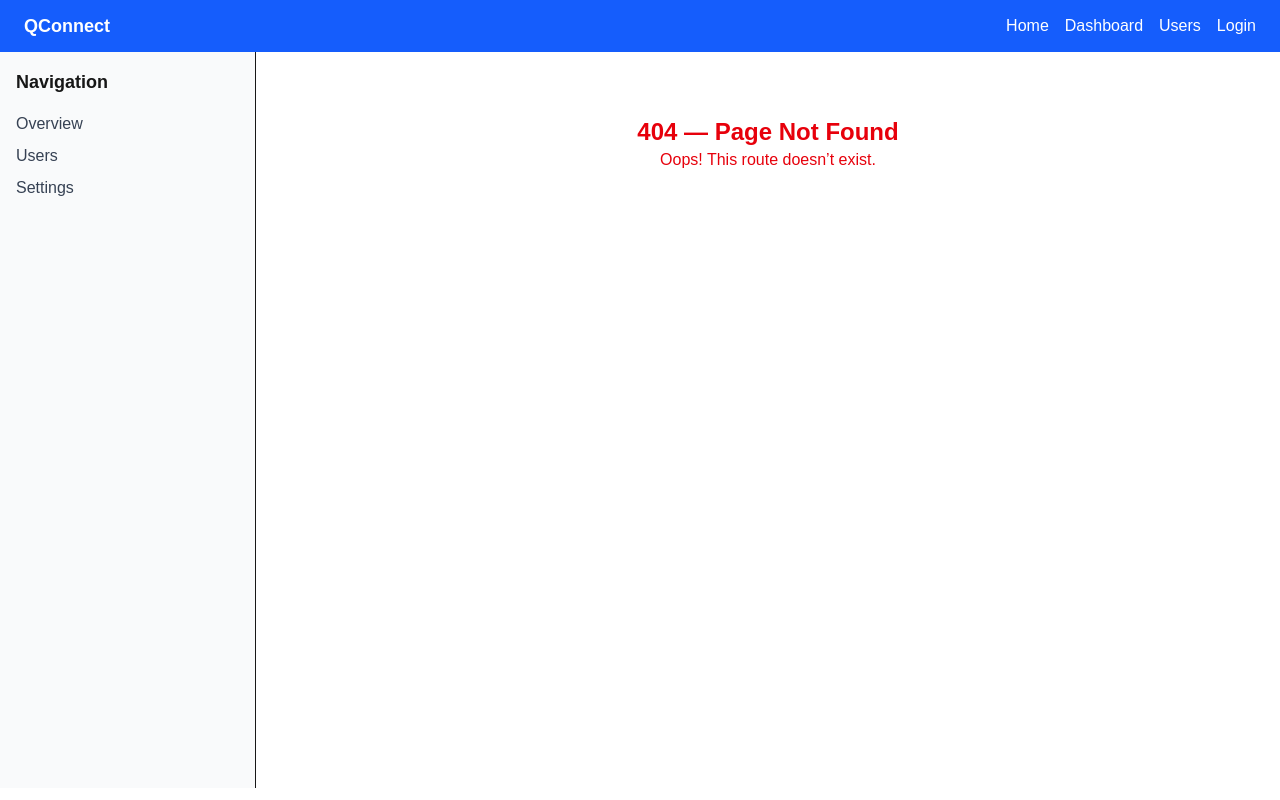
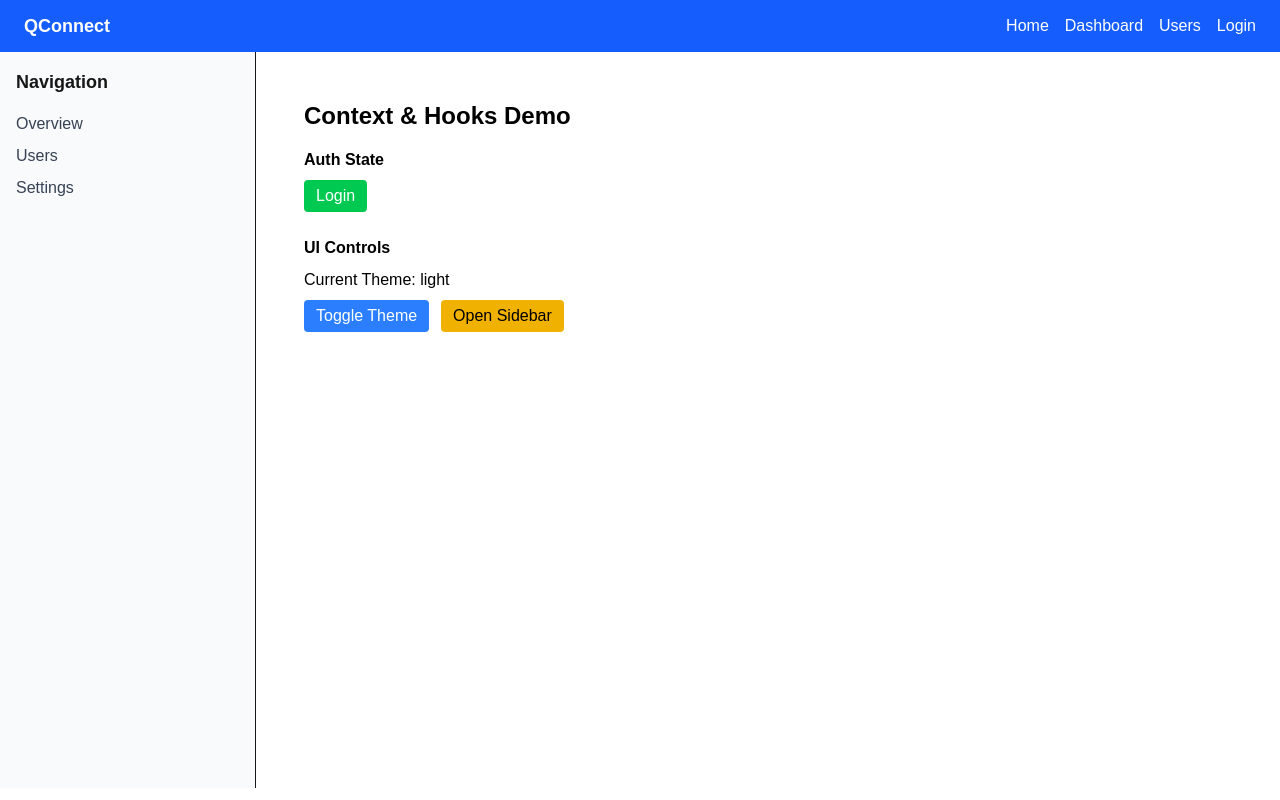
Before and after one commit to kalviumcommunity/S86-1225-Vertex-Full-Stack-With-NextjsAnd-AWS-Azure-QConnect, a Next.js app in the folder qconnect/: page /context-demo in a window 1280 px wide. Before the commit this address had no page. Built offline with nearby package versions, Linux system fonts and the light colour scheme.

Commit message:
State Management using Context & Hooks

```diff
--- /dev/null
+++ b/qconnect/src/app/context-demo/page.tsx
@@ -0,0 +1,35 @@
+"use client";
+import { useAuth } from "@/hooks/useAuth";
+import { useUI } from "@/hooks/useUI";
+
+export default function ContextDemo() {
+  const { isAuthenticated, user, login, logout } = useAuth();
+  const { theme, toggleTheme, sidebarOpen, toggleSidebar } = useUI();
+
+  return (
+    <main className={`p-6 ${theme === "dark" ? "bg-gray-900 text-white" : "bg-white text-black"}`}>
+      <h1 className="text-2xl font-bold mb-4">Context & Hooks Demo</h1>
+
+      <section className="mb-6">
+        <h2 className="font-semibold mb-2">Auth State</h2>
+        {isAuthenticated ? (
+          <>
+            <p>Logged in as: {user?.name || user?.email || "(unknown)"}</p>
+            <button onClick={logout} className="bg-red-500 text-white px-3 py-1 rounded mt-2">Logout</button>
+          </>
+        ) : (
+          <button onClick={() => login({ name: "DemoUser", email: "demo@example.com" })} className="bg-green-500 text-white px-3 py-1 rounded">Login</button>
+        )}
+      </section>
+
+      <section>
+        <h2 className="font-semibold mb-2">UI Controls</h2>
+        <p>Current Theme: {theme}</p>
+        <div className="flex gap-3 mt-2">
+          <button onClick={toggleTheme} className="bg-blue-500 text-white px-3 py-1 rounded">Toggle Theme</button>
+          <button onClick={toggleSidebar} className="bg-yellow-500 text-black px-3 py-1 rounded">{sidebarOpen ? "Close Sidebar" : "Open Sidebar"}</button>
+        </div>
+      </section>
+    </main>
+  );
+}
--- a/qconnect/src/app/layout.tsx
+++ b/qconnect/src/app/layout.tsx
@@ -1,6 +1,8 @@
 import type { Metadata } from "next";
 import { Geist, Geist_Mono } from "next/font/google";
 import "./globals.css";
+import { AuthProvider } from "@/context/AuthContext";
+import { UIProvider } from "@/context/UIContext";
 import "@/components/layout/LayoutWrapper"; // ensure component is included in bundle
 import LayoutWrapper from "@/components/layout/LayoutWrapper";
 
@@ -36,9 +38,13 @@ export default function RootLayout({
             {/* We render LayoutWrapper directly so pages get consistent header/sidebar */}
             {/* Note: LayoutWrapper uses Header and Sidebar which are client components */}
             {/* eslint-disable-next-line @next/next/no-sync-scripts */}
-            <LayoutWrapper>
-              {children}
-            </LayoutWrapper>
+            <AuthProvider>
+              <UIProvider>
+                <LayoutWrapper>
+                  {children}
+                </LayoutWrapper>
+              </UIProvider>
+            </AuthProvider>
           </div>
         </div>
       </body>
--- /dev/null
+++ b/qconnect/src/context/AuthContext.tsx
@@ -0,0 +1,54 @@
+"use client";
+import React, { createContext, useState, useContext, ReactNode, useEffect } from "react";
+
+type User = { id?: number; name?: string; email?: string } | null;
+
+interface AuthContextType {
+  user: User;
+  login: (user: User) => void;
+  logout: () => void;
+}
+
+const AuthContext = createContext<AuthContextType | undefined>(undefined);
+
+export function AuthProvider({ children }: { children: ReactNode }) {
+  const [user, setUser] = useState<User>(null);
+
+  useEffect(() => {
+    // Optional: hydrate user from cookie / localStorage (demo only)
+    try {
+      const raw = typeof window !== "undefined" ? localStorage.getItem("demo_user") : null;
+      if (raw) setUser(JSON.parse(raw));
+    } catch {
+      // ignore
+    }
+  }, []);
+
+  const login = (u: User) => {
+    setUser(u);
+    try {
+      localStorage.setItem("demo_user", JSON.stringify(u));
+    } catch {
+      // ignore
+    }
+    console.log("User logged in:", u);
+  };
+
+  const logout = () => {
+    setUser(null);
+    try {
+      localStorage.removeItem("demo_user");
+    } catch {
+      // ignore
+    }
+    console.log("User logged out");
+  };
+
+  return <AuthContext.Provider value={{ user, login, logout }}>{children}</AuthContext.Provider>;
+}
+
+export function useAuthContext() {
+  const ctx = useContext(AuthContext);
+  if (!ctx) throw new Error("useAuthContext must be used within an AuthProvider");
+  return ctx;
+}
--- /dev/null
+++ b/qconnect/src/context/UIContext.tsx
@@ -0,0 +1,53 @@
+"use client";
+import React, { createContext, useContext, useState, ReactNode, useEffect } from "react";
+
+interface UIContextType {
+  theme: "light" | "dark";
+  toggleTheme: () => void;
+  sidebarOpen: boolean;
+  toggleSidebar: () => void;
+}
+
+const UIContext = createContext<UIContextType | undefined>(undefined);
+
+export function UIProvider({ children }: { children: ReactNode }) {
+  const [theme, setTheme] = useState<"light" | "dark">("light");
+  const [sidebarOpen, setSidebarOpen] = useState(false);
+
+  useEffect(() => {
+    try {
+      const stored = typeof window !== "undefined" ? localStorage.getItem("demo_theme") : null;
+      if (stored === "dark") setTheme("dark");
+    } catch {
+      // ignore
+    }
+  }, []);
+
+  const toggleTheme = () => {
+    setTheme((prev) => {
+      const next = prev === "light" ? "dark" : "light";
+      try {
+        localStorage.setItem("demo_theme", next);
+      } catch {
+        // ignore
+      }
+      console.log("Theme toggled to", next);
+      return next;
+    });
+  };
+
+  const toggleSidebar = () => {
+    setSidebarOpen((p) => !p);
+    console.log("Sidebar toggled");
+  };
+
+  return (
+    <UIContext.Provider value={{ theme, toggleTheme, sidebarOpen, toggleSidebar }}>{children}</UIContext.Provider>
+  );
+}
+
+export function useUIContext() {
+  const ctx = useContext(UIContext);
+  if (!ctx) throw new Error("useUIContext must be used within a UIProvider");
+  return ctx;
+}
--- /dev/null
+++ b/qconnect/src/hooks/useAuth.ts
@@ -0,0 +1,12 @@
+import { useAuthContext } from "@/context/AuthContext";
+
+export function useAuth() {
+  const { user, login, logout } = useAuthContext();
+
+  return {
+    isAuthenticated: !!user,
+    user,
+    login,
+    logout,
+  };
+}
--- /dev/null
+++ b/qconnect/src/hooks/useUI.ts
@@ -0,0 +1,12 @@
+import { useUIContext } from "@/context/UIContext";
+
+export function useUI() {
+  const { theme, toggleTheme, sidebarOpen, toggleSidebar } = useUIContext();
+
+  return {
+    theme,
+    toggleTheme,
+    sidebarOpen,
+    toggleSidebar,
+  };
+}
```
Also changed, not shown: 1 other file (tests, documents, lock files or other folders).
